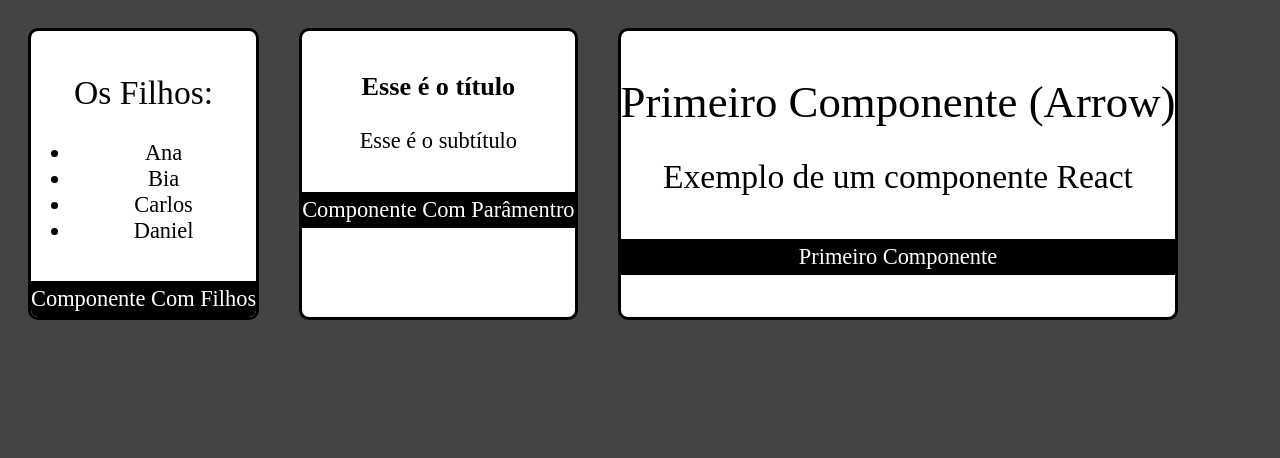
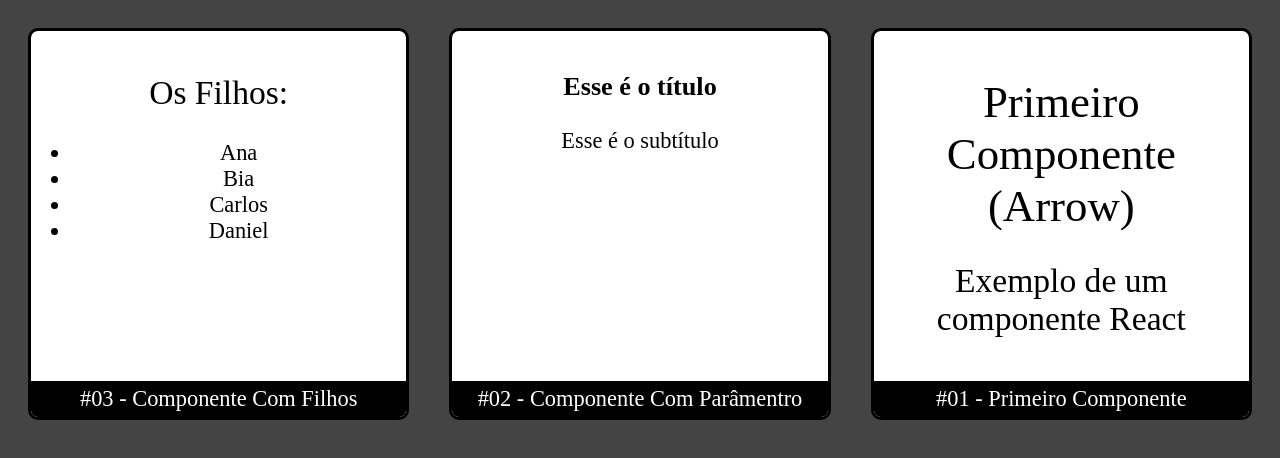
Before and after one commit to felipemjesuss/fundamentos-react, a React (Create React App) app: page / in a window 1280 px wide. Shown: the top 458 px of the page. Built offline with nearby package versions, Linux system fonts and the light colour scheme.

Commit message:
Estilisando o componente App

```diff
--- a/src/App.css
+++ b/src/App.css
@@ -1,3 +1,4 @@
 .App {
     display: flex;
+    flex-wrap: wrap;
 }
--- a/src/App.jsx
+++ b/src/App.jsx
@@ -9,7 +9,7 @@ import Card from './components/layout/Card'
 export default props =>
     <div className="App">
         <Card
-            titulo="Componente Com Filhos">
+            titulo="#03 - Componente Com Filhos">
             <ComFilhos>
                 <ul>
                     <li>Ana</li>
@@ -20,13 +20,13 @@ export default props =>
             </ComFilhos>
         </Card>
         <Card
-            titulo="Componente Com Parâmentro">
+            titulo="#02 - Componente Com Parâmentro">
             <ComParamentro
                 titulo="Esse é o título"
                 subtitulo="Esse é o subtítulo" />
         </Card>
         <Card
-            titulo="Primeiro Componente">
+            titulo="#01 - Primeiro Componente">
             <Primeiro />
         </Card>
         {/* <ComFilhos>
--- a/src/components/layout/Card.css
+++ b/src/components/layout/Card.css
@@ -1,12 +1,17 @@
 .Card {
+    flex: 1;
     margin: 20px;
     border: 3px solid #000;
     border-radius: 10px;
     overflow: hidden;
     background-color: #fff;
+    display: flex;
+    flex-direction: column;
+    min-width: 300px;
 }
 
 .Card .Conteudo {
+    flex: 1;
     padding: 15px 0;
     color: #000;
 }
```
